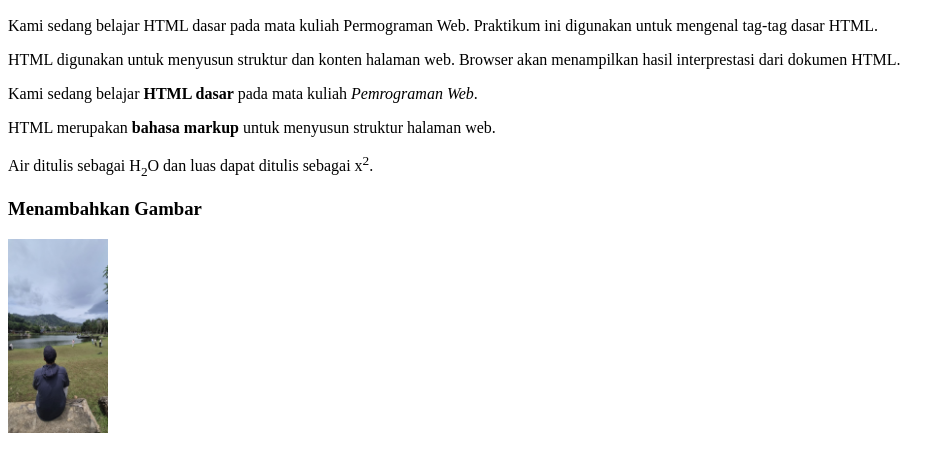
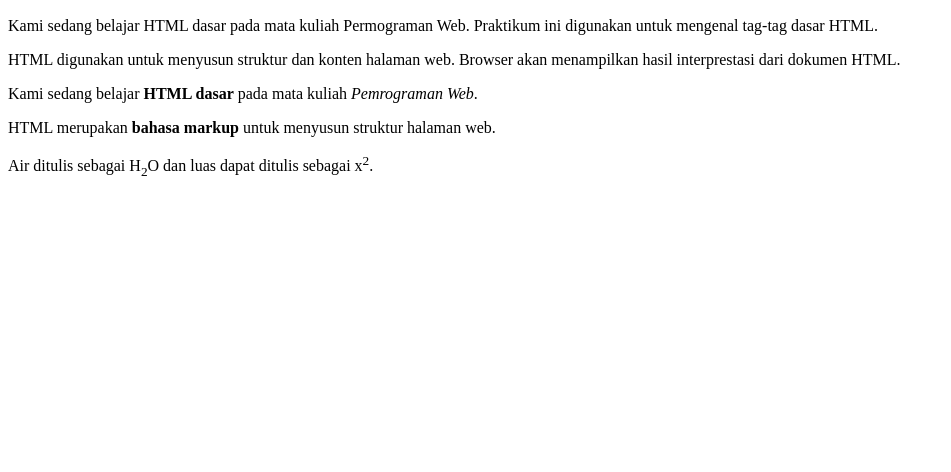
Before and after one commit to abirizqi008-cloud/Lab1Web, a plain HTML site: page index.html in a window 1280 px wide. Shown: the part 136-608 px from the top of the page, without its empty margins (0-951 px from the left). Drawn offline with Linux system fonts and the light colour scheme.

Commit message:
Merubah file index.html

```diff
--- a/index.html
+++ b/index.html
@@ -47,8 +47,5 @@
     Air ditulis sebagai H<sub>2</sub>O dan luas dapat ditulis sebagai x<sup>2</sup>.
     </p>
 
-    <h3>Menambahkan Gambar</h3>
-    <img src="images/profil.jpg" width="100" alt="Foto Profil Mahasiswa" title="Foto Profil Mahasiswa">
-
 </body>
 </html>
```
